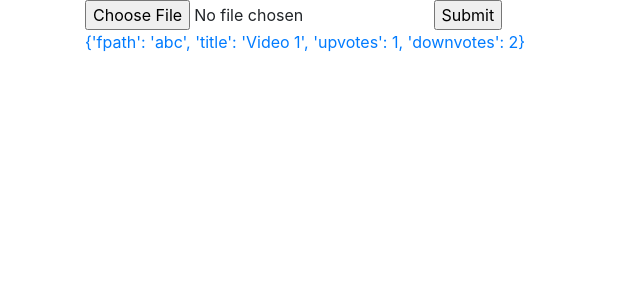
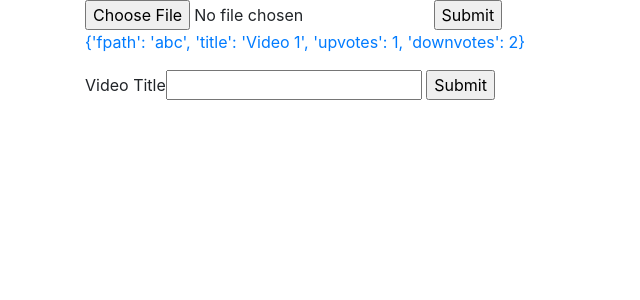
Before and after one commit to bcutrell/study, a Flask app: page / in a window 1280 px wide. Shown: the part 56-356 px from the top of the page, without its empty margins (0-640 px from the left). Run offline with Flask 3, Linux system fonts and the light colour scheme; some libraries are stand-ins or nearby versions.

Commit message:
adds dummy form

```diff
--- a/python/flask/flask-bootcamp/app.py
+++ b/python/flask/flask-bootcamp/app.py
@@ -1,14 +1,29 @@
 from flask import Flask, render_template, request
 from werkzeug import secure_filename
+
+from flask_wtf import FlaskForm
+from wtforms import StringField, SubmitField
+
 app = Flask(__name__)
+app.config['SECRET_KEY'] = 'mysecretkey'
 
-@app.route('/')
-@app.route('/index')
+class VideoForm(FlaskForm):
+  title = StringField('Video Title')
+  submit = SubmitField('Submit')
+
+@app.route('/', methods=['GET', 'POST'])
 def index():
   videos = [
     { 'fpath': 'abc', 'title': 'Video 1', 'upvotes': 1, 'downvotes': 2 }
   ]
-  return render_template('index.html', videos=videos)
+
+  title=False
+  form = VideoForm()
+  if form.validate_on_submit():
+    title = form.title.data
+    form.title.data = ''
+
+  return render_template('index.html', videos=videos, form=form, title=title)
 
 @app.route('/uploader', methods = ['GET', 'POST'])
 def uploader():
@@ -28,6 +43,8 @@ def video(name):
 def vote():
   pass
 
+
+
 @app.errorhandler(404)
 def page_not_found(e):
   return render_template('404.html'), 404
--- a/python/flask/flask-bootcamp/templates/index.html
+++ b/python/flask/flask-bootcamp/templates/index.html
@@ -10,4 +10,20 @@
   {% for video in videos %}
     <a href="{{ url_for('video', name='ben') }}"> {{ video }}</a>
   {% endfor %}
+
+
+<p>
+  {% if title %}
+    <div>New Title: {{ title }}</div>
+  {% else %}
+
+  {% endif %}
+  <form method="POST">
+    {{ form.hidden_tag() }}
+    {{ form.title.label }}{{ form.title() }}
+    {{ form.submit() }}
+
+  </form>
+
+</p>
 {% endblock %}
```
